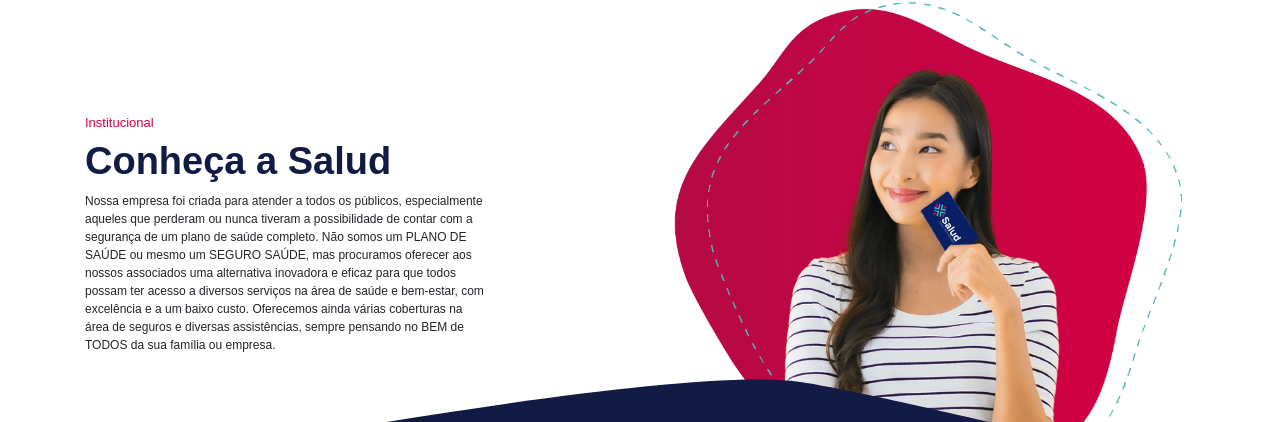
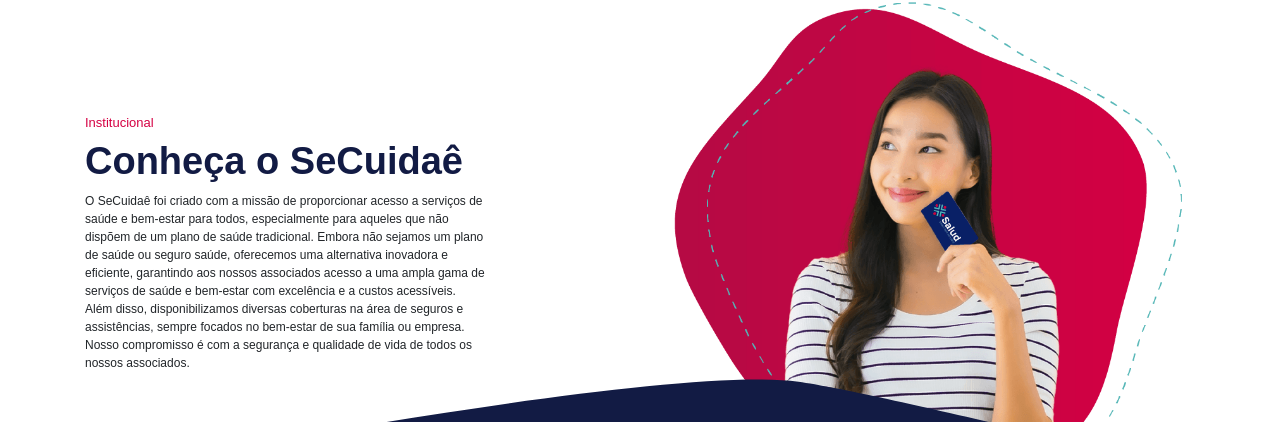
Before and after one commit to dsantos184/Salud, a React (Create React App) app: page / in a window 1280 px wide. Shown: the part 917-1339 px from the top of the page. Built offline with nearby package versions, Linux system fonts and the light colour scheme; no server answers; what react-router-breadcrumbs-hoc would draw is missing.

Commit message:
alteracao do texto institucional, troca do texto do botão escolha seu combo

```diff
--- a/src/components/Institucional/index.js
+++ b/src/components/Institucional/index.js
@@ -7,8 +7,8 @@
                 <div className="col-lg-6 col-md-7">
                     <div className="texto-institucional-home">
                         <h2 className="color-red">Institucional</h2>
-                        <h3 className="color-dark-blue">Conheça a Salud</h3>
-                        <p>Nossa empresa foi criada para atender a todos os públicos, especialmente aqueles que perderam ou nunca tiveram a possibilidade de contar com a segurança de um plano de saúde completo. Não somos um PLANO DE SAÚDE ou mesmo um SEGURO SAÚDE, mas procuramos oferecer aos nossos associados uma alternativa inovadora e eficaz para que todos possam ter acesso a diversos serviços na área de saúde e bem-estar, com excelência e a um baixo custo. Oferecemos ainda várias coberturas na área de seguros e diversas assistências, sempre pensando no BEM de TODOS da sua família ou empresa.</p>
+                        <h3 className="color-dark-blue">Conheça o SeCuidaê</h3>
+                        <p>O SeCuidaê foi criado com a missão de proporcionar acesso a serviços de saúde e bem-estar para todos, especialmente para aqueles que não dispõem de um plano de saúde tradicional. Embora não sejamos um plano de saúde ou seguro saúde, oferecemos uma alternativa inovadora e eficiente, garantindo aos nossos associados acesso a uma ampla gama de serviços de saúde e bem-estar com excelência e a custos acessíveis. Além disso, disponibilizamos diversas coberturas na área de seguros e assistências, sempre focados no bem-estar de sua família ou empresa. Nosso compromisso é com a segurança e qualidade de vida de todos os nossos associados.</p>
                     </div>
                 </div>
                 <div className="col-lg-6 col-md-5">
--- a/src/components/SlideBeneficios/index.js
+++ b/src/components/SlideBeneficios/index.js
@@ -125,13 +125,14 @@
                                                                 }
 
                                                                 {
+                                                                    /*
                                                                     (beneficio.comum_todos == 1) ? (
                                                                         <p className="frase-final">Benefício presente em todos os combos</p>
-                                                                    ) : ''
+                                                                    ) : ''*/
                                                                 }
 
                                                                 <div className='container-btn-beneficios'>
-                                                                    <a className="btn bg-btn-plano-1 color-white btn-lg" href="#">Escolha o seu combo</a>
+                                                                    <a className="btn bg-btn-plano-1 color-white btn-lg" href="#">Eu Quero</a>
                                                                     <a className="btn bg-light-blue color-white btn-lg" target="_blank" href={`${beneficio.link}`}>Regulamento</a>
                                                                     <a className="btn bg-red color-white btn-lg" href="#" onClick={this.onClick}>Cobertura</a>
                                                                 </div>
```
